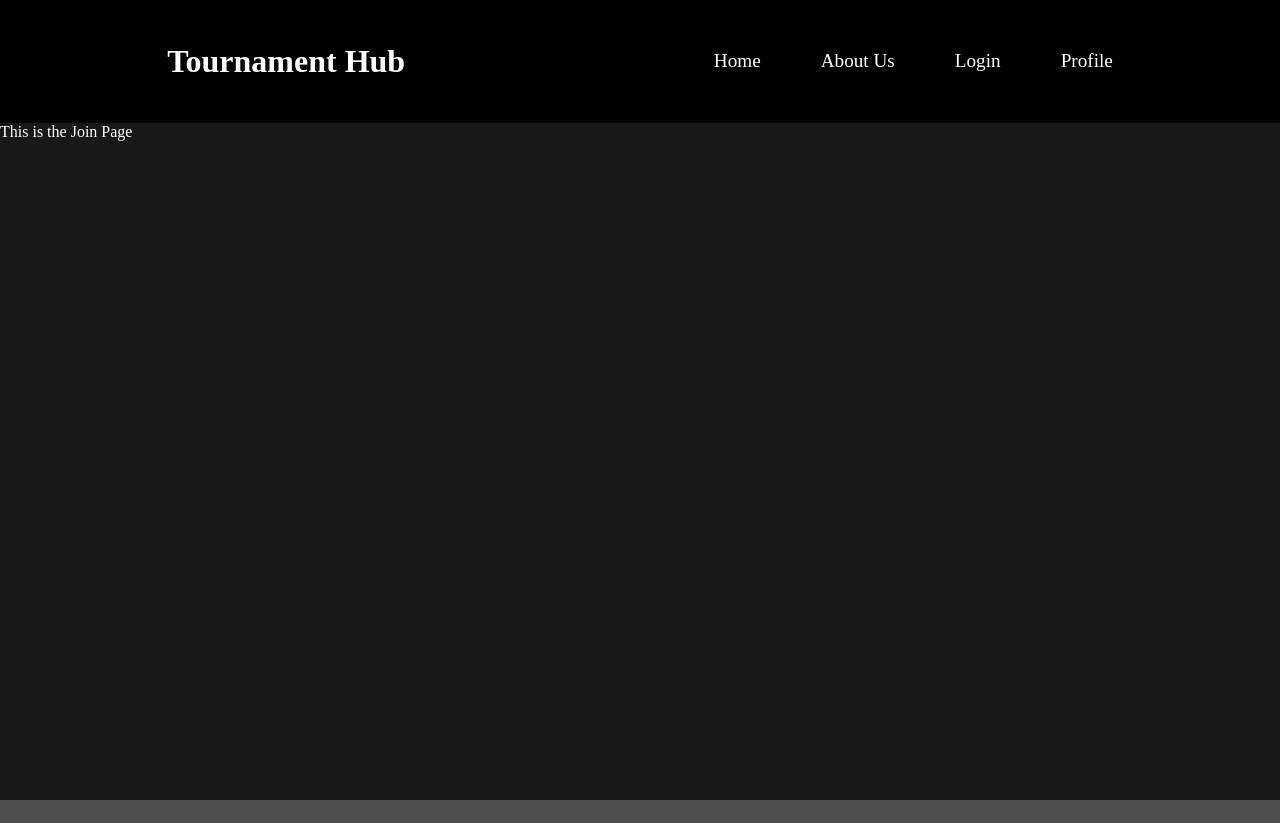
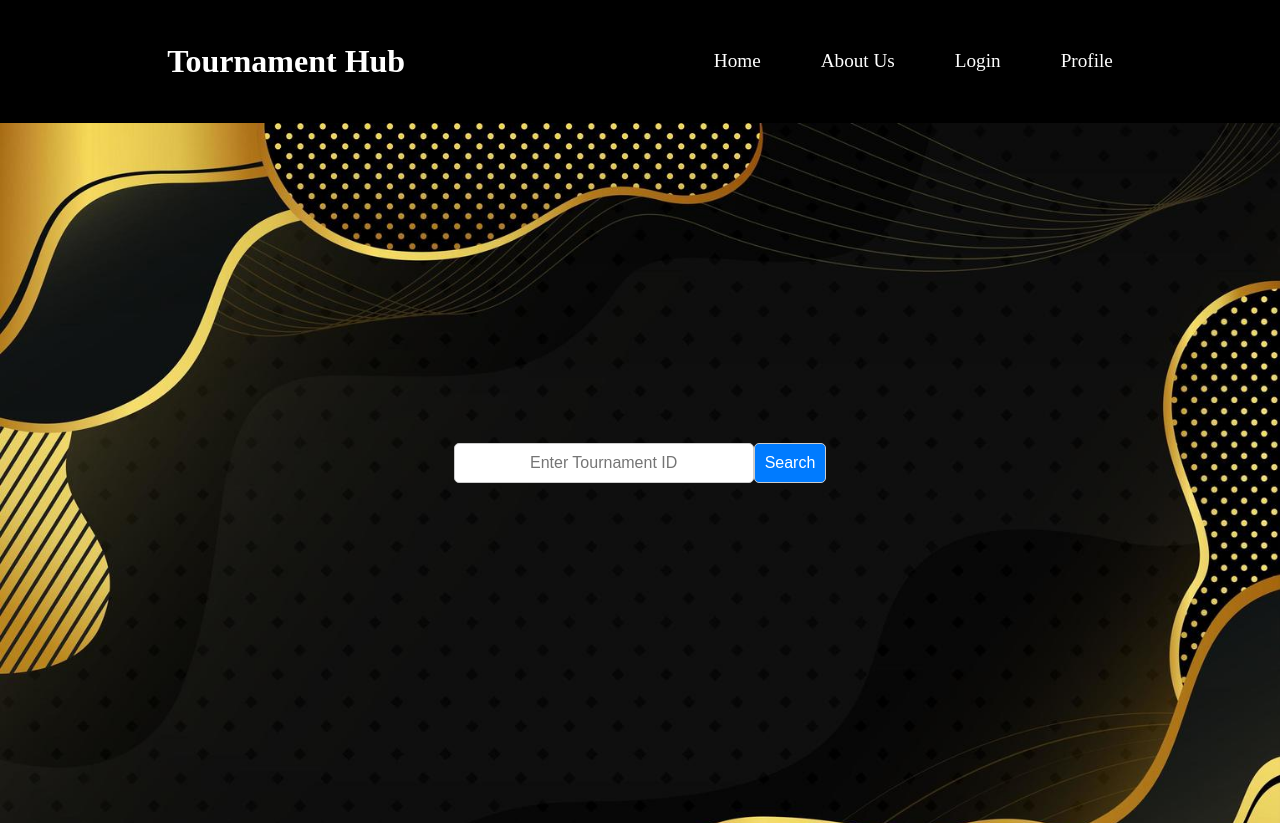
Before and after one commit to MikeWentForth/Gaming-Tournament-Hub, a React (Vite) app in the folder client/: page /join in a window 1280 px wide. Before the commit the page ends 800 px from the top, so only its background shows below. Built offline with nearby package versions, Linux system fonts and the light colour scheme.

Commit message:
added tournament info component and join page

```diff
--- /dev/null
+++ b/client/src/components/JoinBody/index.css
@@ -0,0 +1,22 @@
+.join-background {
+    padding: 25% 0% 25% 0%;
+    text-align: center;
+    background-image: url('../../assets/HomeBodyBackground.jpg');
+    background-size: cover;
+    height: 100%;
+}
+
+.tournamentId-search input,
+.tournamentId-search button {
+    padding: 10px;
+    font-size: 16px;
+    border: 1px solid #ccc;
+    border-radius: 5px;
+}
+
+.tournamentId-search button {
+    background-color: #007bff;
+    color: #fff;
+    cursor: pointer;
+    /* Additional styles as needed */
+}
--- /dev/null
+++ b/client/src/components/JoinBody/index.jsx
@@ -0,0 +1,49 @@
+import './index.css'
+import React, { useState } from 'react';
+import TournamentResult from '../TournamentInfo';
+
+function JoinBody() {
+
+    const [tournamentResults, setTournamentResults] = useState([]); // State to store search results
+
+    // Dummy data for demonstration
+    const dummyResults = [
+        { id: 1, tournamentName: 'Tournament 1', game: 'Valorant' },
+        { id: 2, tournamentName: 'Tournament 2', game: 'League of Legends' },
+        // Add more dummy data as needed
+    ];
+
+    const handleSearch = () => {
+        // Implement your search logic here
+        // For demonstration, setting dummy results on search button click
+        setTournamentResults(dummyResults);
+    };
+
+    return (
+        <div className="join-background">
+            <div className='tournamentId-search'>
+                <input
+                    type="text"
+                    placeholder='Enter Tournament ID'
+                />
+                <button onClick={handleSearch}>Search</button>
+            </div>
+
+            <div className="tournament-results">
+                {tournamentResults.map((result) => (
+                    <TournamentResult
+                        key={result.id}
+                        tournamentName={result.tournamentName}
+                        game={result.game}
+                        onViewClick={() => {
+                            // Handle the view button click here, e.g., navigate to tournament info page
+                            console.log(`Viewing tournament: ${result.tournamentName}`);
+                        }}
+                    />
+                ))}
+            </div>
+        </div>
+    )
+}
+
+export default JoinBody;
--- /dev/null
+++ b/client/src/components/TournamentInfo/index.jsx
@@ -0,0 +1,13 @@
+import React from 'react';
+
+function TournamentResult({ tournamentName, game, onViewClick }) {
+  return (
+    <div className="tournament-result">
+      <h3>{tournamentName}</h3>
+      <p>Game: {game}</p>
+      <button onClick={onViewClick}>View</button>
+    </div>
+  );
+}
+
+export default TournamentResult;
--- a/client/src/pages/HostPage.jsx
+++ b/client/src/pages/HostPage.jsx
@@ -1,4 +1,4 @@
-import HostBody from "../components/HostBody.jsx";
+import HostBody from "../components/HostBody/index.jsx";
 
 const HostPage = () => {
 
--- a/client/src/pages/JoinPage.jsx
+++ b/client/src/pages/JoinPage.jsx
@@ -1,10 +1,11 @@
+import JoinBody from "../components/JoinBody";
 
 
 const JoinPage = () => {
 
     return (
       <>
-        <p>This is the Join Page</p>
+        <JoinBody />
       </>
     );
   };
```
Also changed, not shown: client/src/components/HostBody/index.css (renamed from client/src/components/HostBody.jsx/index.css), client/src/components/HostBody/index.jsx (renamed from client/src/components/HostBody.jsx/index.jsx), client/src/components/TournamentInfo/index.css (added).
